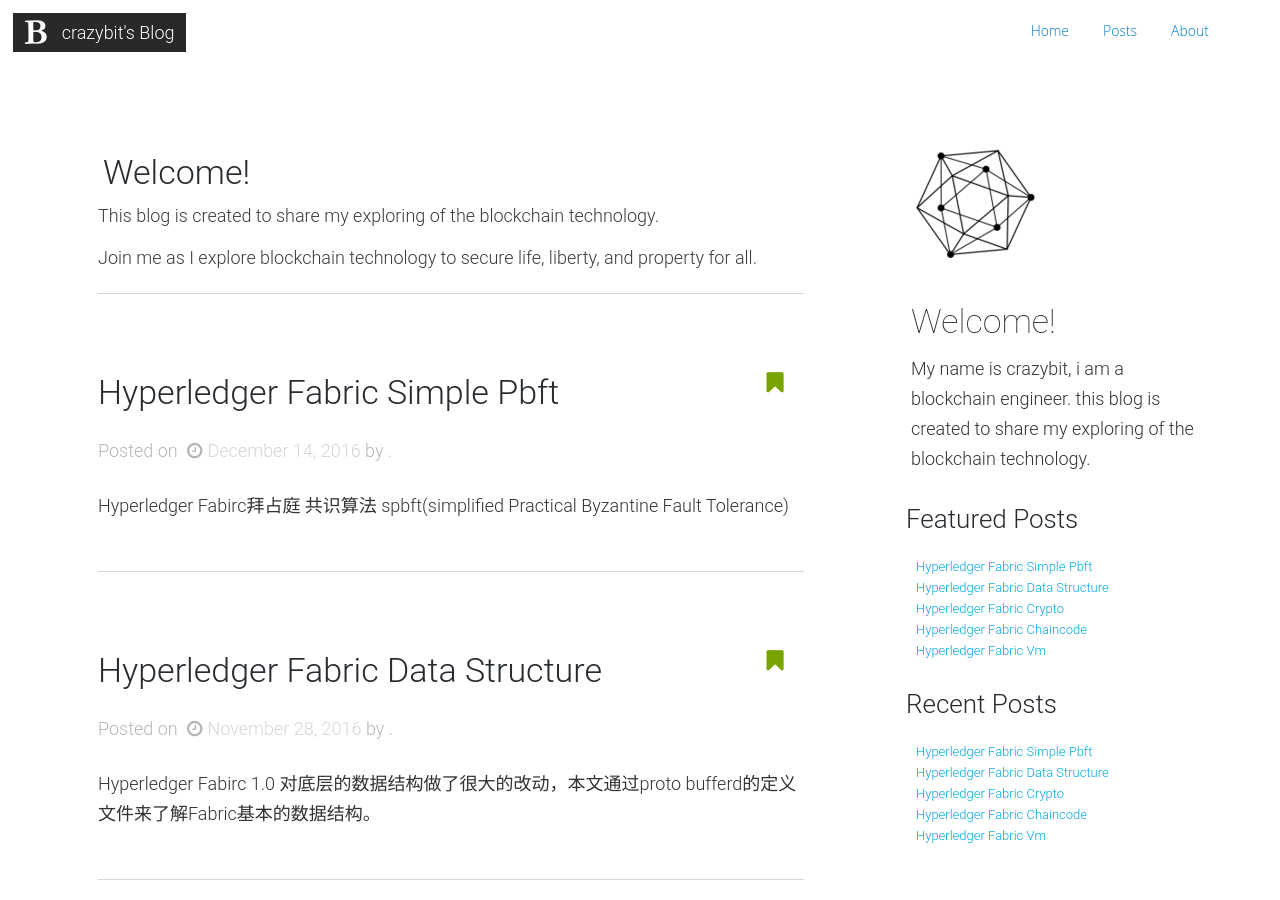
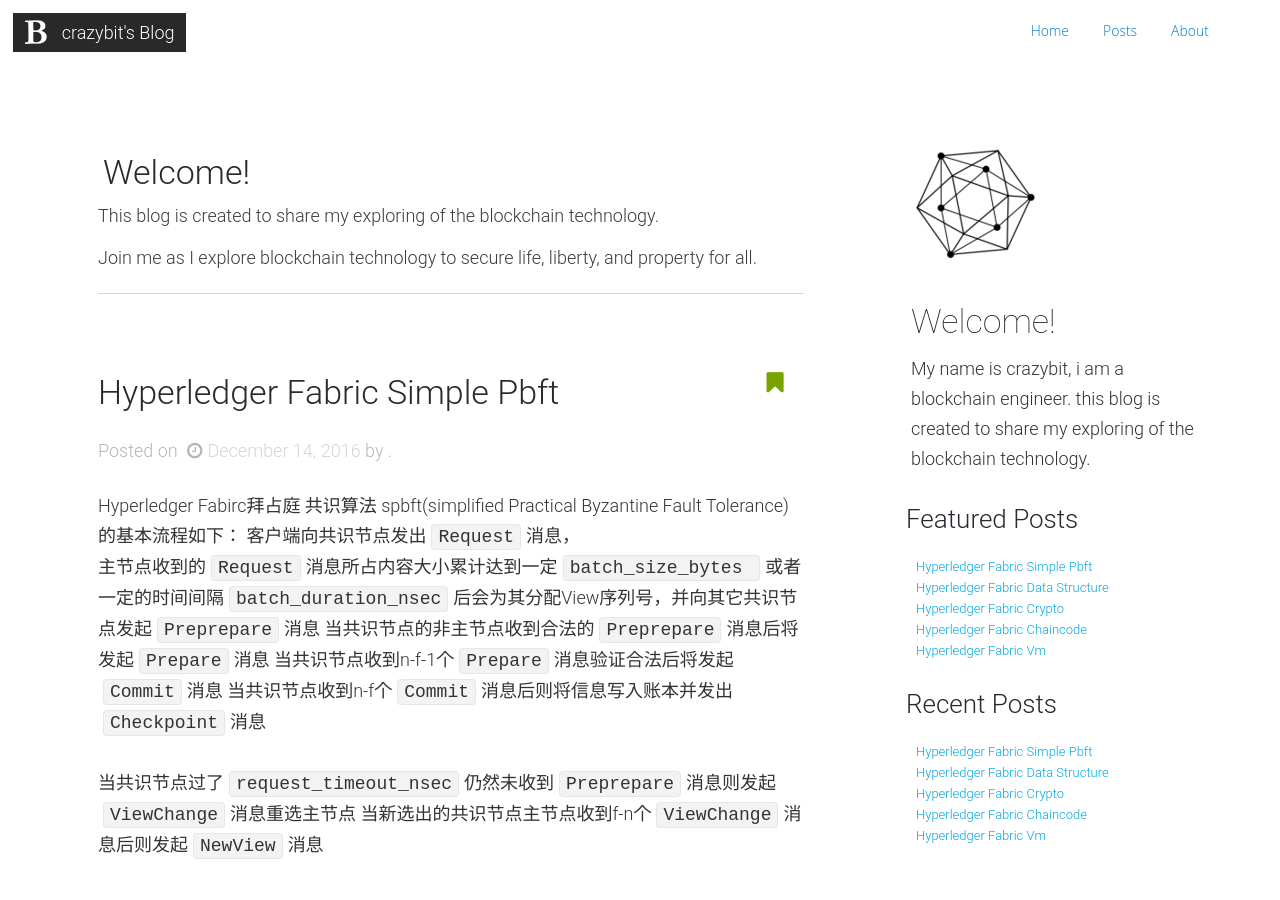
Before and after one commit to crazybits/crazybits.github.io, a Jekyll site: the page built from index.html, in a window 1280 px wide and 900 px high. Built offline with Jekyll 4.4.1, drawn with Linux system fonts in a browser that asks for light colours; nearby versions of some CDN libraries; the list of posts is cut into pages by our own code.

Commit message:
update post

````diff
--- a/_posts/2016-12-14-hyperledger-fabric-simple-pbft.md
+++ b/_posts/2016-12-14-hyperledger-fabric-simple-pbft.md
@@ -3,8 +3,16 @@ layout: post
 featured: true
 ---
 
-Hyperledger Fabirc拜占庭 共识算法 spbft(simplified Practical Byzantine Fault Tolerance)
+Hyperledger Fabirc拜占庭 共识算法 spbft(simplified Practical Byzantine Fault Tolerance)的基本流程如下：
+客户端向共识节点发出`Request`消息，
+主节点收到的`Request`消息所占内容大小累计达到一定`batch_size_bytes `或者一定的时间间隔`batch_duration_nsec`后会为其分配View序列号，并向其它共识节点发起`Preprepare`消息
+当共识节点的非主节点收到合法的`Preprepare`消息后将发起`Prepare`消息
+当共识节点收到n-f-1个`Prepare`消息验证合法后将发起`Commit`消息
+当共识节点收到n-f个`Commit`消息后则将信息写入账本并发出`Checkpoint`消息
 
+当共识节点过了`request_timeout_nsec`仍然未收到`Preprepare`消息则发起`ViewChange`消息重选主节点
+当新选出的共识节点主节点收到f-n个`ViewChange`消息后则发起`NewView`消息
+<!--more-->
 ```go
 基本的配置
 message Config {
@@ -69,7 +70,8 @@ message Subject {
         SeqView seq = 1;
         bytes digest = 2;
 };
-
+// pset Prepare消息
+// qset Commit 消息
 message ViewChange {
         uint64 view = 1;
         repeated Subject pset = 2;
````
Also changed, not shown: other parts of _posts/2016-12-14-hyperledger-fabric-simple-pbft.md (+0 -7 lines).
